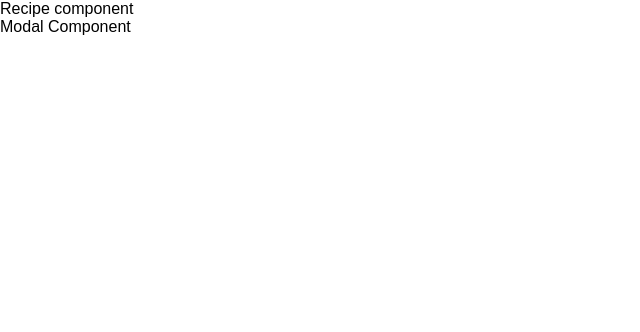
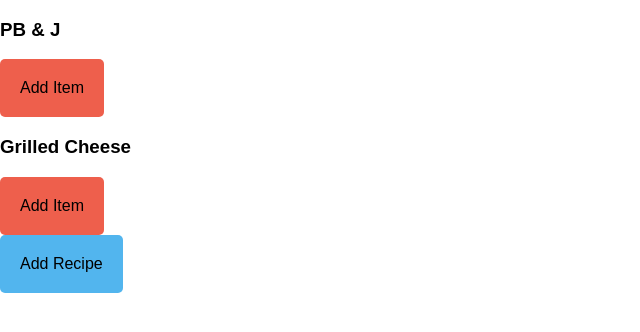
Before and after one commit to cursiv3/redux-recipe-box, a React (Create React App) app: page / in a window 1280 px wide. Shown: the top 332 px of the page, without its empty margins (0-640 px from the left). Built offline with nearby package versions, Linux system fonts and the light colour scheme.

Commit message:
recipe component mapping properly based on store

```diff
--- a/src/components/App.js
+++ b/src/components/App.js
@@ -3,11 +3,37 @@ import Modal from "./Modal";
 import Recipe from "./Recipe";
 
 class App extends Component {
+  constructor(props) {
+    super(props);
+
+    this.state = {
+      recipes: [],
+      idTracker: null
+    };
+  }
+
+  componentWillMount() {
+    async function getData(fetchFunc) {
+      fetchFunc();
+    }
+    getData(this.props.fetchData).then(() => {
+      var storeData = this.props.state;
+      this.setState({
+        recipes: storeData.recipes,
+        idTracker: storeData.idIncrement
+      });
+    });
+  }
+
   render() {
     return (
       <div className="recipe-box-container">
-        <Recipe />
-        <Modal />
+        {this.state.recipes.map(recipeData => (
+          <Recipe key={recipeData.id} data={recipeData} />
+        ))}
+        <div className="button-main" onClick={this.props.openModal}>
+          Add Recipe
+        </div>
       </div>
     );
   }
--- a/src/components/Recipe/Recipe.js
+++ b/src/components/Recipe/Recipe.js
@@ -1,5 +1,12 @@
 import React from "react";
 
-const Recipe = props => <div>Recipe component</div>;
+const Recipe = props => {
+  return (
+    <div>
+      <h3>{props.data.name}</h3>
+      <div className="button-secondary">Add Item</div>
+    </div>
+  );
+};
 
 export default Recipe;
--- a/src/components/Recipe/index.js
+++ b/src/components/Recipe/index.js
@@ -1,16 +1,9 @@
 import Recipe from "./Recipe";
 import { connect } from "react-redux";
-import { addRecipe, editRecipe, deleteRecipe } from "../../state/actions";
-
-const mapStateToProps = state => ({
-  data: state
-});
+import { editRecipe, deleteRecipe } from "../../state/actions";
 
 const mapDispatchToProps = dispatch => {
   return {
-    addRecipe: () => {
-      dispatch(addRecipe());
-    },
     editItem: () => {
       dispatch(editRecipe());
     },
@@ -20,4 +13,7 @@ const mapDispatchToProps = dispatch => {
   };
 };
 
-export default connect(mapStateToProps, mapDispatchToProps)(Recipe);
+export default connect(
+  null,
+  mapDispatchToProps
+)(Recipe);
--- /dev/null
+++ b/src/components/index.js
@@ -0,0 +1,23 @@
+import { connect } from "react-redux";
+import { fetchData, openModal } from "../state/actions";
+import App from "./App";
+
+const mapStateToProps = state => ({
+  state: state.data
+});
+
+const mapDispatchToProps = dispatch => {
+  return {
+    fetchData: () => {
+      dispatch(fetchData());
+    },
+    openModal: () => {
+      dispatch(openModal());
+    }
+  };
+};
+
+export default connect(
+  mapStateToProps,
+  mapDispatchToProps
+)(App);
--- a/src/index.css
+++ b/src/index.css
@@ -1,5 +1,46 @@
-body {
+html,
+body,
+#root {
+  width: 100%;
+  height: 100%;
   margin: 0;
   padding: 0;
   font-family: sans-serif;
 }
+
+/*========================================================= */
+/*                           BUTTONS                        */
+/*========================================================= */
+
+/*  Main Button  */
+.button-main {
+  padding: 20px;
+  display: inline-block;
+  border-radius: 5px;
+  background-color: rgb(82, 181, 238);
+}
+
+.button-main:hover {
+  cursor: pointer;
+}
+
+.button-main:active {
+  opacity: 0.6;
+}
+
+/* Secondary Button  */
+
+.button-secondary {
+  padding: 20px;
+  display: inline-block;
+  border-radius: 5px;
+  background-color: rgb(238, 95, 76);
+}
+
+.button-secondary:hover {
+  cursor: pointer;
+}
+
+.button-secondary:active {
+  opacity: 0.6;
+}
--- a/src/index.js
+++ b/src/index.js
@@ -3,7 +3,7 @@ import ReactDOM from "react-dom";
 import { Provider } from "react-redux";
 import { createStore } from "redux";
 import "./index.css";
-import App from "./components/App";
+import App from "./components/";
 import rootReducer from "./state/rootReducer";
 
 const store = createStore(rootReducer);
--- a/src/mockDB.json
+++ b/src/mockDB.json
@@ -4,9 +4,14 @@
       "id": 1,
       "name": "PB & J",
       "ingredients": "2 slices Bread, Peanut Butter, Jam",
-      "directions":
-        "Lay bread out, spread peanut butter on BOTH pieces of bread, spread jam on one slice, combine slices of bread, enjoy"
+      "directions": "Lay bread out, spread peanut butter on BOTH pieces of bread, spread jam on one slice, combine slices of bread, enjoy"
+    },
+    {
+      "id": 2,
+      "name": "Grilled Cheese",
+      "ingredients": "2 slices Bread, Cheddar cheese, butter",
+      "directions": "Lay bread out, spread butter on both pieces of bread, place sliced cheese on bread, combine slices of bread, place in pan over medium heat, cover, flip after 4 min, wait 4 min, then remove and eat"
     }
   ],
-  "idIncrement": 1
+  "idIncrement": 2
 }
--- a/src/state/actions.js
+++ b/src/state/actions.js
@@ -36,10 +36,12 @@ export const deleteRecipe = (recipes, id) => {
 
 export const fetchData = () => receiveData(DB);
 
-export const receiveData = json => ({
-  type: actionTypes.RECEIVE_DATA,
-  payload: json.recipes
-});
+export const receiveData = json => {
+  return {
+    type: actionTypes.RECEIVE_DATA,
+    payload: json
+  };
+};
 
 export const openModal = () => ({ type: actionTypes.OPEN_MODAL });
 
--- a/src/state/reducers/reducers.js
+++ b/src/state/reducers/reducers.js
@@ -9,7 +9,7 @@ export const fetchInitData = (state = false, action) => {
   }
 };
 
-export const recipes = (state = [], action) => {
+export const data = (state = [], action) => {
   switch (action.type) {
     case actionTypes.RECEIVE_DATA:
     case actionTypes.ADD_RECIPE:
--- a/src/state/rootReducer.js
+++ b/src/state/rootReducer.js
@@ -1,9 +1,9 @@
 import { combineReducers } from "redux";
-import { fetchInitData, recipes, isModalOpen } from "./reducers/reducers.js";
+import { fetchInitData, data, isModalOpen } from "./reducers/reducers.js";
 
 const rootReducer = combineReducers({
   fetchInitData,
-  recipes,
+  data,
   isModalOpen
 });
 
```
